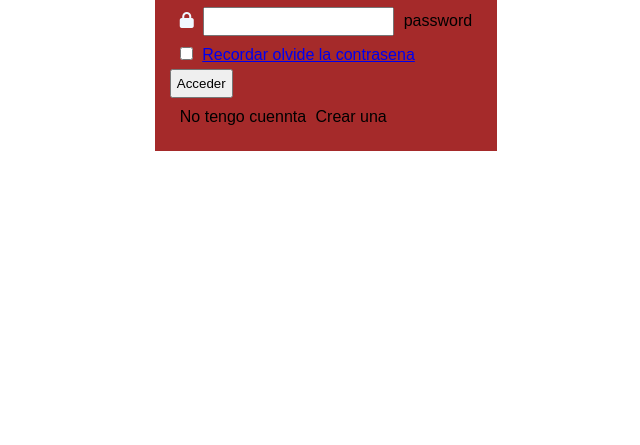
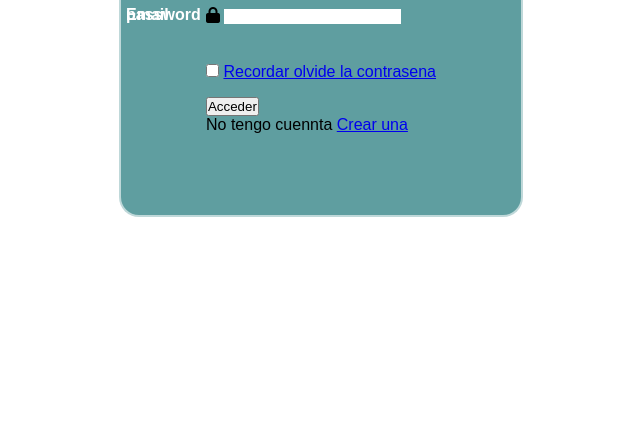
Before and after one commit to Nicolis15/FullStack, a plain HTML site: page Primer practica/index.html in a window 1280 px wide. Shown: the part 385-830 px from the top of the page, without its empty margins (319-959 px from the left). After the commit the page ends 800 px from the top, so only its background shows below. Drawn offline with Linux system fonts and the light colour scheme.

Commit message:
Primer practica HTML y CSS

```diff
--- a/index.html
+++ b/Primer practica/index.html
@@ -31,7 +31,7 @@
                     </div>
                     <button>Acceder</button>
                     <div class="registrar">
-                        <p>No tengo cuennta <a>Crear una</a></p>
+                        <p>No tengo cuennta <a href="registro.html">Crear una</a></p>
                     </div>
                 </form>
             </div>
--- /dev/null
+++ b/Primer practica/style.css
@@ -0,0 +1,50 @@
+* {
+    font-family: 'Poppins', sans-serif;
+    margin : 0;
+    padding: 0px;
+}
+
+section{
+    display : flex;
+    justify-content: center;
+    align-items: center;
+    width: 100%;
+    min-height: 100vh;
+}
+
+.contenedor{
+    position: relative;
+    width: 400px;
+    background-color: cadetblue;
+    border : 2px solid rgba(255, 255, 255, 0.6);
+    border-radius: 20px;
+    height: 400px;
+    display : flex;
+    justify-content: center;
+    align-items: center;
+}
+
+.contenedor h2{
+    font-size: 2rem;
+    color: #fff;
+    width: 300px 0;
+    text-align: center;
+}
+
+.contenedor input{
+    position: relative;
+    margin: 20px 0;
+    border-bottom: 2px solid #fff;
+    border: none;
+}
+
+.input label{
+    position: absolute;
+    top: 50%;
+    left: 5px;
+    transform:  translateY(-50%);
+    color: #fff;
+    pointer-events: none;
+    transition: 0.6s;
+    font-weight: bold;
+}
--- a/style.css
+++ /dev/null
@@ -1,30 +0,0 @@
-* {
-    font-family: 'Poppins', sans-serif;
-    margin : 0;
-    padding: 5px    ;
-}
-
-.formulario{
-    border-radius: 8px;
-
-
-}
-section{
-    display: flex;
-    justify-content: center;
-    align-items: center;
-    width: 100%;
-    min-height: 100vh;
-}
-
-.fa-solid{
-    color: aliceblue;
-}
-
-.contenedor{
-    background-color: brown;
-}
-
-.input {
-    padding: 5px;
-}
```
Also changed, not shown: Primer practica/registro.html (added, +44 -0 lines).
